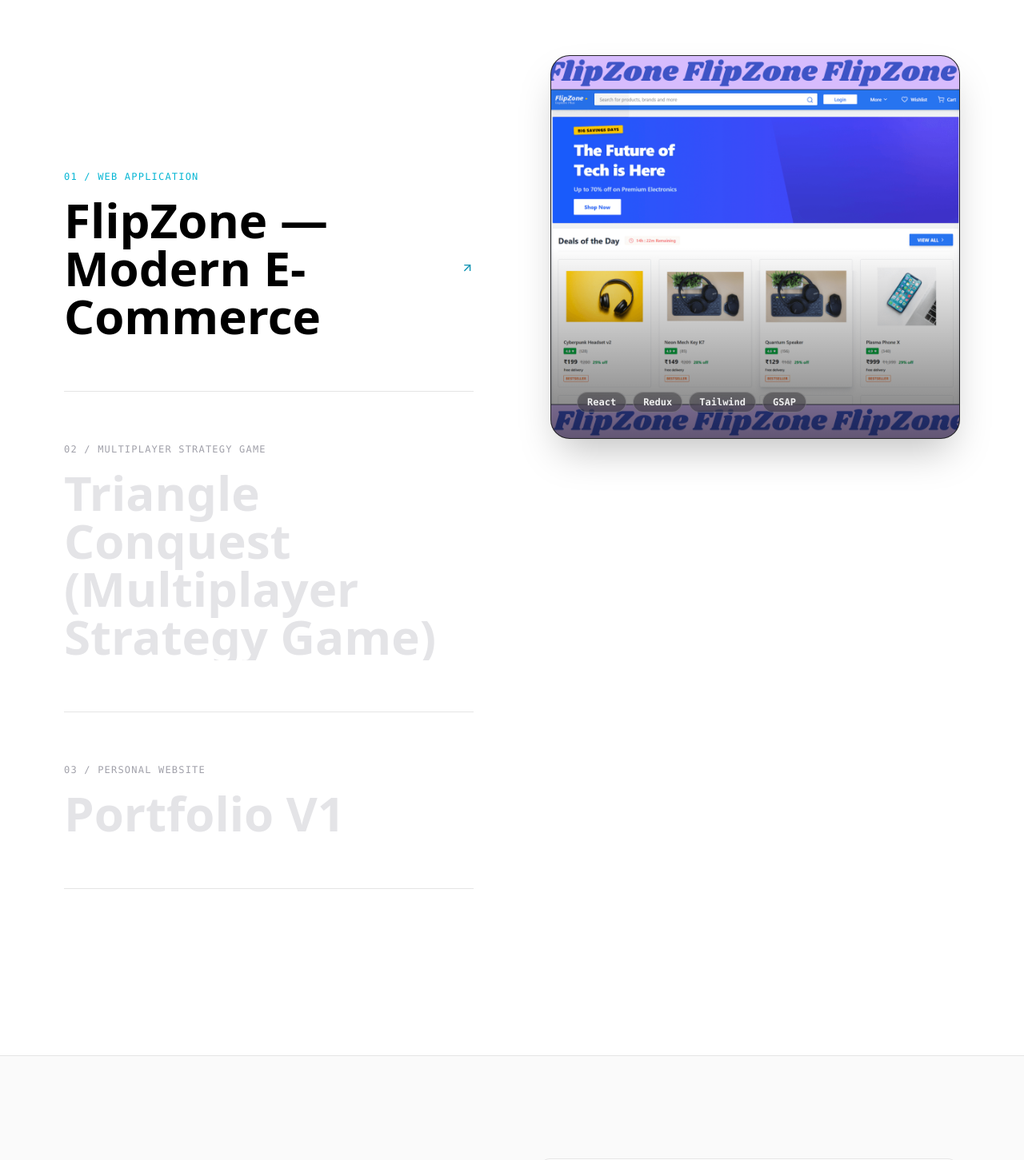
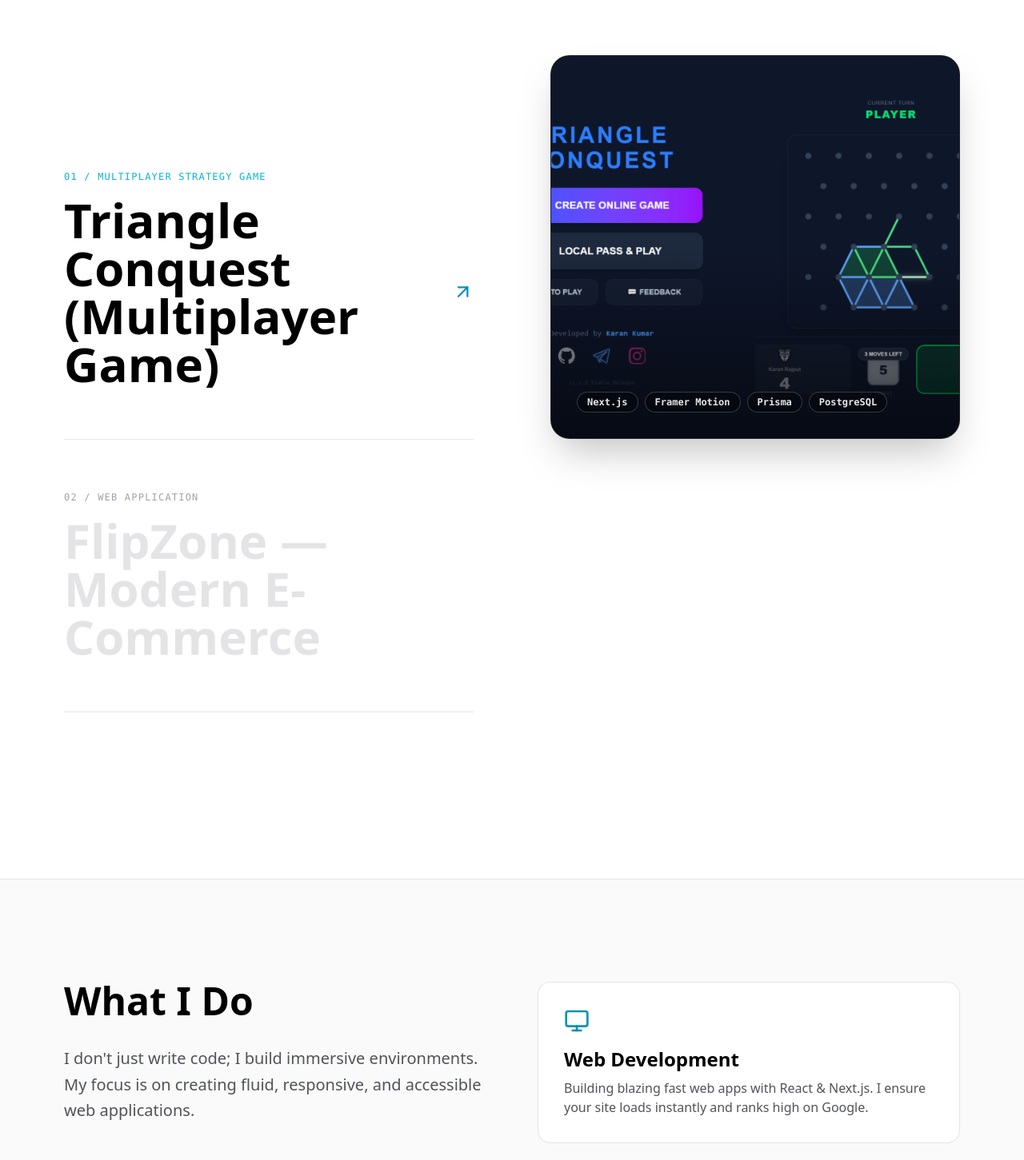
Before and after one commit to karankumar-ghub/Portfolio, a React (Vite) app: page / in a window 1280 px wide. Shown: the part 1195-2646 px from the top of the page at 80% size. Built offline with nearby package versions, Linux system fonts and the light colour scheme.

Commit message:
edit project description

```diff
--- a/src/components/FeaturedProjects.jsx
+++ b/src/components/FeaturedProjects.jsx
@@ -107,7 +107,7 @@ const FeaturedProjects = ({ isDark }) => {
                                             ${activeProject.id === project.id ? 'opacity-100 translate-x-0' : ''}
                                             ${isDark ? 'text-cyan-500' : 'text-cyan-600'}
                                         `}
-                                        size={32}
+                                        size={64}
                                     />
                                 </div>
                             </Link>
--- a/src/constants/index.jsx
+++ b/src/constants/index.jsx
@@ -6,9 +6,36 @@ import triangleImg from "../assets/triangle.png"
 // --- PROJECTS ---
 export const PROJECTS = [
   {
+    id: "triangle-conquest",
+     title: "Triangle Conquest (Multiplayer Game)",
+    category: "Multiplayer Strategy Game",
+    link: "https://triangle-conquest.vercel.app/" ,
+    github:"https://github.com/karankumar-ghub/Triangle-Conquest",
+    desc: `<p>
+    <strong>Triangle Conquest</strong> is an interactive, turn-based strategy game where players compete to capture territory by connecting dots on a grid. The goal is to form triangles; each completed triangle grants a point and an extra turn. The game features a "Cyber-SciFi" aesthetic and supports both <strong>Online Multiplayer</strong> (real-time syncing) and <strong>Local Pass & Play</strong>.
+  </p>
+  <p>
+    It demonstrates advanced state management, real-time database integration, and complex canvas rendering logic wrapped in a responsive React application.
+  </p>`,
+    tech: ["Next.js", "Framer Motion", "Prisma", "PostgreSQL"],
+    image: triangleImg,
+    challenge: `<h3><strong>1. Real-time Latency & State Sync</strong></h3>
+    <p>Ensuring both players see the exact same board state without race conditions during rapid turns.</p>
+    <h3><strong>2. Triangle Detection Algorithm</strong></h3>
+      <p> Efficiently checking if a newly drawn line completes one or more triangles in a web of connected nodes.</p>
+      <h3><strong>3. Responsive Canvas Rendering</strong></h3>
+      <p>Keeping the grid dots aligned and clickable across different screen sizes (Mobile vs. Desktop).</p>
+      `,
+    solution: `<p><strong>Solution 1:-</strong> Implemented a centralized Firestore document as the "single source of truth." The client uses optimistic UI updates for immediate feedback but reverts if the server rejects the move.</p>
+    <p><strong>Solution 2:-</strong> Wrote a custom <code>findNewTriangles</code> utility that checks the common neighbors of the two connected points. If a neighbor is already connected to both points, a triangle is formed.</p>
+    <p><strong>Solution 3:-</strong> Created a dynamic coordinate mapping system in <code>useGameLogic</code> that scales the grid based on the parent container's dimensions and handles pixel density (DPR) for sharp rendering on retina displays.</p>`
+  },
+  {
     id: "flipzone", // <--- Unique ID for the URL
     title: "FlipZone — Modern E-Commerce",
     category: "Web Application",
+    link : "https://flipzonekk.vercel.app/",
+    github:"https://github.com/karankumar-ghub/Flipzone",
     desc: `<p>FlipZone is a fully functional, high-fidelity e-commerce web application designed to replicate the complexity of major platforms like Flipkart or Amazon. The goal was not just to build a UI, but to architect a scalable frontend application that handles complex state management, data filtering, and user persistence without a backend.<p/>
     <br>
     <p>The project features a distinct "Next-Gen" aesthetic, moving away from generic bootstrap templates to a custom-designed interface using Tailwind CSS variables. It allows users to browse products, filter by dynamic categories, manage a shopping cart, maintain a wishlist, and simulate a secure checkout process.</p>`,
@@ -88,40 +115,7 @@ export const PROJECTS = [
     </ul>
     `
   },
-  {
-    id: "triangle-conquest",
-     title: "Triangle Conquest (Multiplayer Strategy Game)",
 
-    category: "Multiplayer Strategy Game",
-    desc: `<p>
-    <strong>Triangle Conquest</strong> is an interactive, turn-based strategy game where players compete to capture territory by connecting dots on a grid. The goal is to form triangles; each completed triangle grants a point and an extra turn. The game features a "Cyber-SciFi" aesthetic and supports both <strong>Online Multiplayer</strong> (real-time syncing) and <strong>Local Pass & Play</strong>.
-  </p>
-  <p>
-    It demonstrates advanced state management, real-time database integration, and complex canvas rendering logic wrapped in a responsive React application.
-  </p>`,
-    tech: ["Next.js", "Framer Motion", "Prisma", "PostgreSQL"],
-    image: triangleImg,
-    challenge: `<h3><strong>1. Real-time Latency & State Sync</strong></h3>
-    <p>Ensuring both players see the exact same board state without race conditions during rapid turns.</p>
-    <h3><strong>2. Triangle Detection Algorithm</strong></h3>
-      <p> Efficiently checking if a newly drawn line completes one or more triangles in a web of connected nodes.</p>
-      <h3><strong>3. Responsive Canvas Rendering</strong></h3>
-      <p>Keeping the grid dots aligned and clickable across different screen sizes (Mobile vs. Desktop).</p>
-      `,
-    solution: `<p><strong>Solution 1:-</strong> Implemented a centralized Firestore document as the "single source of truth." The client uses optimistic UI updates for immediate feedback but reverts if the server rejects the move.</p>
-    <p><strong>Solution 2:-</strong> Wrote a custom <code>findNewTriangles</code> utility that checks the common neighbors of the two connected points. If a neighbor is already connected to both points, a triangle is formed.</p>
-    <p><strong>Solution 3:-</strong> Created a dynamic coordinate mapping system in <code>useGameLogic</code> that scales the grid based on the parent container's dimensions and handles pixel density (DPR) for sharp rendering on retina displays.</p>`
-  },
-  {
-    id: "portfolio-v1",
-    title: "Portfolio V1",
-    category: "Personal Website",
-    desc: "My previous portfolio site. Built to demonstrate mastery of grid layouts and responsive design principles.",
-    tech: ["HTML", "SCSS", "JavaScript"],
-    image: "",
-    challenge: "This was my first attempt at a fully responsive grid system without using any CSS frameworks like Bootstrap or Tailwind.",
-    solution: "I relied heavily on CSS Grid and Flexbox. I created a custom SASS mixin library to handle breakpoints, ensuring the typography scaled fluidly from mobile to 4K screens."
-  }
 ];
 
 // --- SERVICES ---
--- a/src/pages/ProjectDetails.jsx
+++ b/src/pages/ProjectDetails.jsx
@@ -99,7 +99,7 @@ const ProjectDetails = ({ isDark }) => {
     <Reveal delay={0.3}>
       <div className="flex flex-wrap gap-4">
         <a
-          href="https://flipzonekk.vercel.app/"
+          href={project.link}
           target="_blank"
           rel="noreferrer"
           className={`flex items-center gap-2 px-6 py-3 rounded-full font-bold border transition-all interactive
@@ -109,7 +109,7 @@ const ProjectDetails = ({ isDark }) => {
           Live Demo <ExternalLink size={16} />
         </a>
         <a
-          href="https://github.com/karankumar-ghub/Flipzone"
+          href={project.github}
           target="_blank"
           rel="noreferrer"
           className={`flex items-center gap-2 px-6 py-3 rounded-full font-bold border transition-all interactive
```
